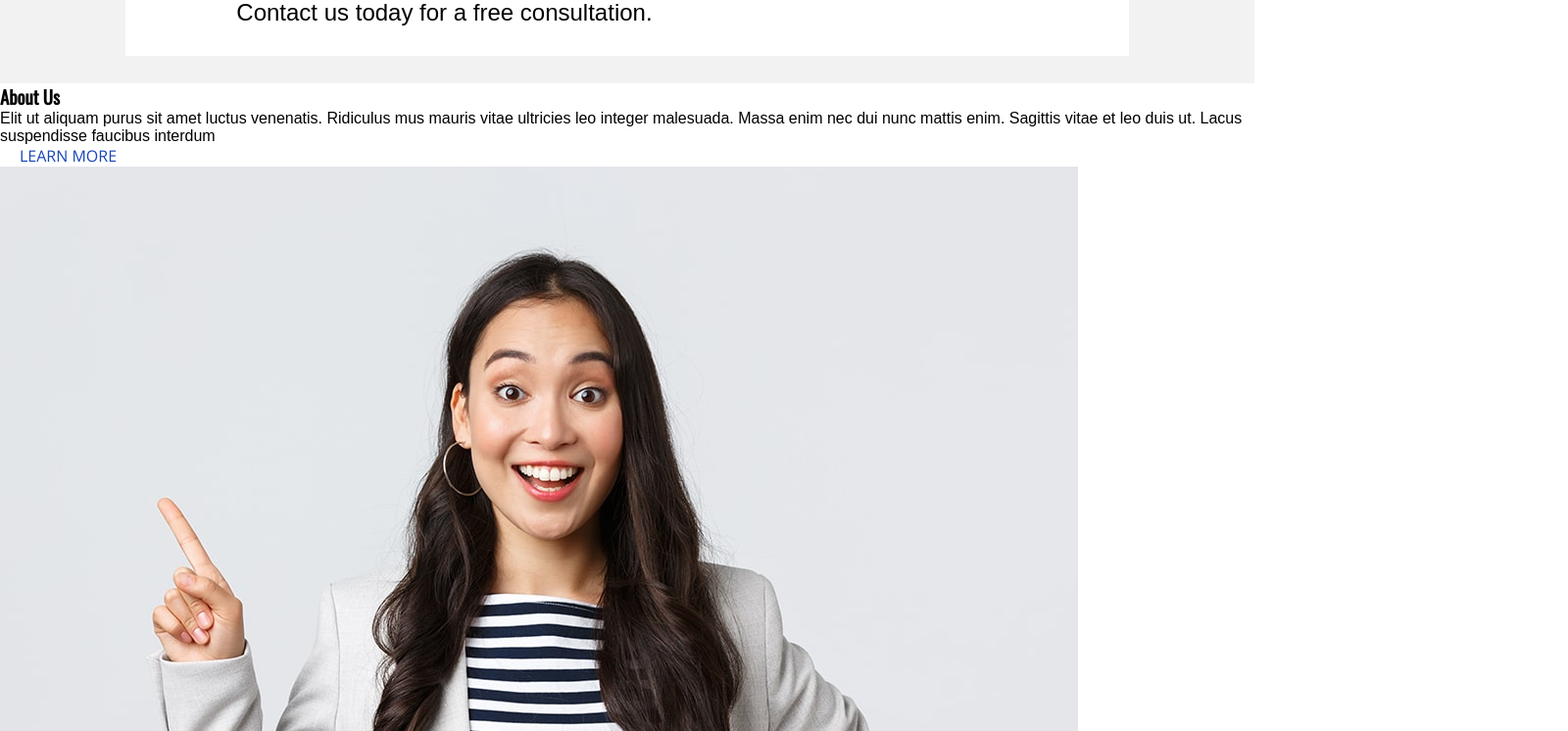
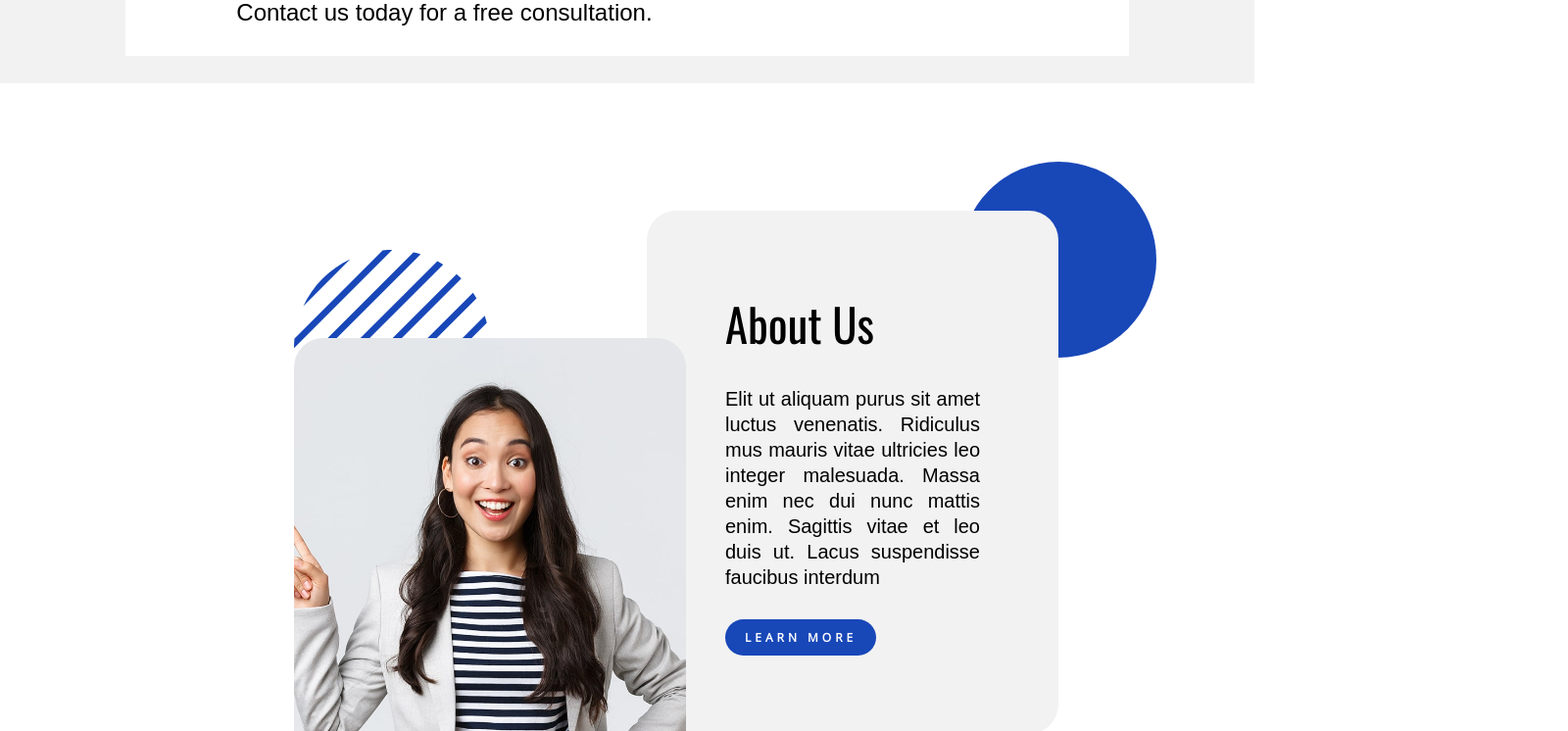
Before and after one commit to jaopredo/make-your-burguer, a Vue app: page / in a window 1280 px wide. Shown: the part 3210-3956 px from the top of the page at 98% size, 1600 px wide, since content can reach past the window. Built offline with nearby package versions, Linux system fonts and the light colour scheme.

Commit message:
About Us criado

```diff
--- a/src/App.vue
+++ b/src/App.vue
@@ -34,6 +34,21 @@
         border-radius: 30px;
         font-family: 'Open Sans';
     }
+    .blue-link {
+        display: block;
+        color: white;
+        background: $default-blue;
+        width: fit-content;
+        text-align: center;
+        font-family: 'Open Sans';
+        font-size: 9pt;
+        font-weight: bolder;
+        letter-spacing: 4px;
+
+        &:hover {
+            background: #292929;
+        }
+    }
 
     ul {
         list-style: none;
--- a/src/partials/AboutUs.vue
+++ b/src/partials/AboutUs.vue
@@ -1,30 +1,122 @@
 <template>
-    <article>
-        <section>
+    <article id="about-us-article">
+        <div class="u-shape-dashed">
+          <svg class="u-svg-content" viewBox="0 0 160 160" x="0px" y="0px" id="svg-db78"><path d="M114.3,152.3l38-38C144.4,130.9,130.9,144.4,114.3,152.3z M117.1,9.1l-108,108c0.8,1.6,1.7,3.2,2.7,4.8l110-110
+	C120.3,10.9,118.7,10,117.1,9.1z M97.5,2L2,97.5c0.4,2,1,4,1.5,5.9l99.9-99.9C101.5,2.9,99.5,2.4,97.5,2z M80,160c2,0,4-0.1,5.9-0.2
+	l73.9-73.9c0.1-2,0.2-3.9,0.2-5.9c0-0.6,0-1.2,0-1.9L78.1,160C78.8,160,79.4,160,80,160z M34.9,146.1c1.5,1,3,2,4.6,2.9L149,39.5
+	c-0.9-1.6-1.9-3.1-2.9-4.6L34.9,146.1z M132.7,19.8L19.8,132.7c1.2,1.3,2.3,2.6,3.6,3.9L136.6,23.4C135.3,22.2,134,21,132.7,19.8z
+	M59.6,157.4l97.8-97.8c-0.5-1.9-1.1-3.8-1.7-5.7L53.9,155.6C55.8,156.3,57.7,156.9,59.6,157.4z M7.6,45.9L45.9,7.6
+	C29.1,15.5,15.5,29.1,7.6,45.9z M80,0c-2.6,0-5.1,0.1-7.6,0.4l-72,72C0.1,74.9,0,77.4,0,80c0,0.1,0,0.2,0,0.2L80.2,0
+	C80.2,0,80.1,0,80,0z"></path></svg>
+        </div>
+        <div class="u-shape"></div>
+        <section id="about-us-section-container">
             <h1>About Us</h1>
             <p>Elit ut aliquam purus sit amet luctus venenatis. Ridiculus mus mauris vitae ultricies leo integer malesuada. Massa enim nec dui nunc mattis enim. Sagittis vitae et leo duis ut. Lacus suspendisse faucibus interdum</p>
-            <a href="#">LEARN MORE</a>
+            <a href="#" class="blue-link">LEARN MORE</a>
         </section>
-        <img :src="WomanBusiness" alt="Woman">
-        <img :src="Building" alt="Building">
+        <div id="woman-business"></div>
+        <img id="building" :src="Building" alt="Building">
     </article>
 </template>
 
 <script>
-    import WomanBusiness from '@/assets/woman-business.jpg'
     import Building from '@/assets/building.jpg'
 
     export default {
         name: 'about-us-article',
         data() {
             return {
-                WomanBusiness,
                 Building
             }
         }
     }
 </script>
 
-<style>
+<style scoped lang="scss">
+    @use "../scss/mixins.scss";
+    @use "../scss/cores.scss" as *;
 
+
+    $circles-size: 200px;
+    .u-shape {
+        background-color: $default-blue;
+        width: $circles-size;
+        height: $circles-size;
+        border-radius: 50%;
+
+        position: absolute;
+        right: 100px;
+        top: 80px;
+    }
+
+    .u-shape-dashed {
+        fill: $default-blue;
+
+        width: $circles-size;
+        height: $circles-size;
+        position: absolute;
+
+        top: 170px;
+        left: 300px;
+    }
+
+
+    #about-us-article {
+        position: relative;
+        height: 130vh;
+    }
+
+    #about-us-section-container {
+        @include mixins.flex($d: column, $ai: flex-start, $g: 30px);
+
+        position: absolute;
+        right: 200px;
+        top: 130px;
+
+        width: 420px;
+        background: $default-gray;
+        padding: 80px;
+        border-radius: 30px;
+
+        h1 {
+            font-size: 35pt;
+            font-weight: 100;
+        }
+
+        p {
+            text-align: justify;
+            font-size: 15pt;
+            line-height: 130%;
+        }
+    }
+
+    img {
+        width: 27%;
+        border-radius: 30px;
+        position: absolute;
+    }
+
+    #woman-business {
+        position: absolute;
+
+        border-radius: 30px;
+
+        width: 400px;
+        height: 500px;
+
+        top: 260px;
+        right: 580px;
+
+        background-image: url("../assets/woman-business.jpg");
+        background-repeat: no-repeat;
+        background-size: 150%;
+        background-position-x: -100px;
+    }
+
+    #building {
+        z-index: -1;
+        bottom: 0px;
+        left: 130px;
+    }
 </style>
--- a/src/partials/ContractReason.vue
+++ b/src/partials/ContractReason.vue
@@ -56,22 +56,6 @@
 <style lang="scss">
     @use "../scss/cores.scss" as *;
     @use "../scss/mixins.scss";
-
-    .blue-link {
-        display: block;
-        color: white;
-        background: $default-blue;
-        width: fit-content;
-        text-align: center;
-        font-family: 'Open Sans';
-        font-size: 9pt;
-        font-weight: bolder;
-        letter-spacing: 4px;
-
-        &:hover {
-            background: #292929;
-        }
-    }
 
     /* FIRST SECTION */
     #image-container-section {
```
